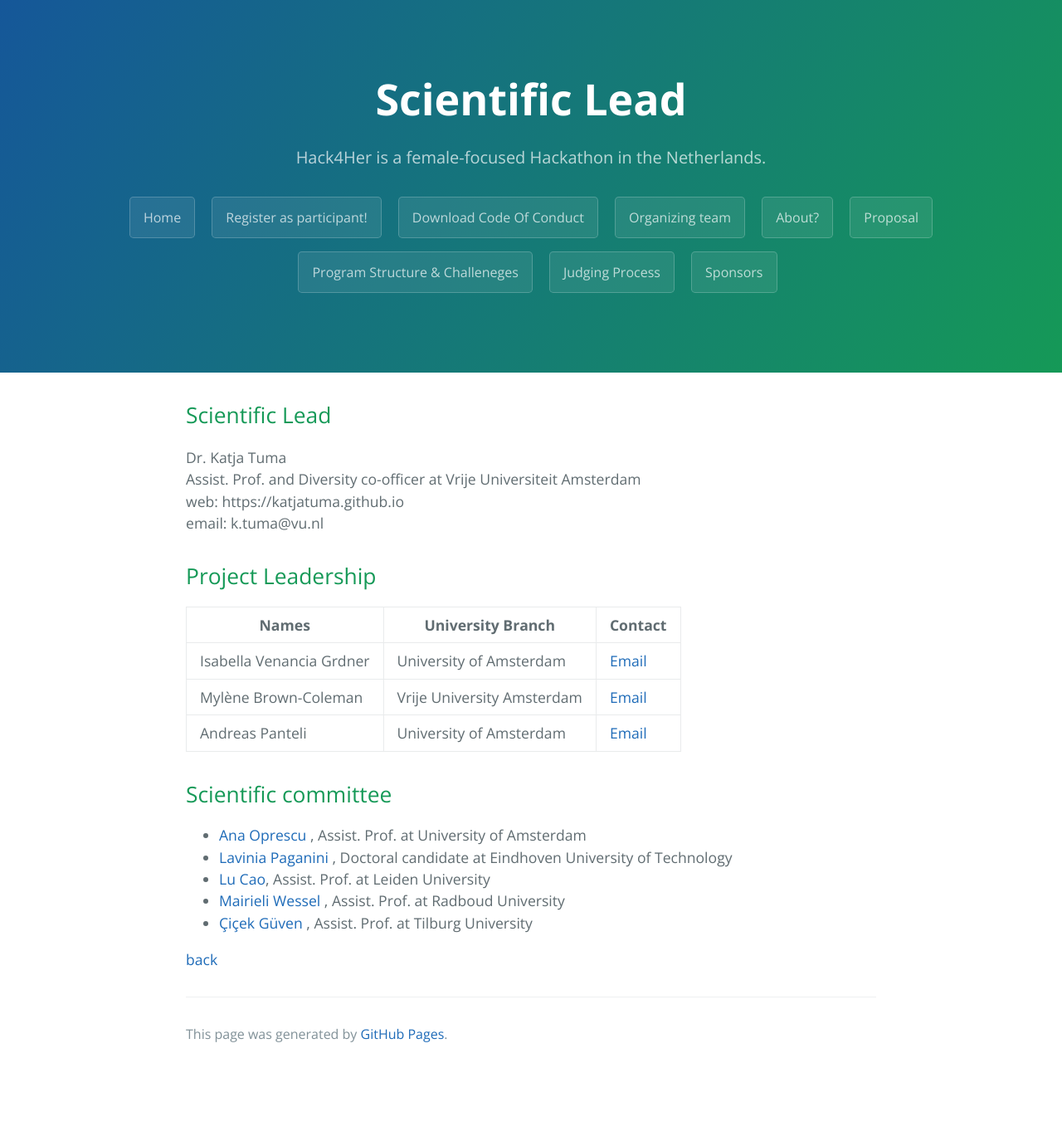
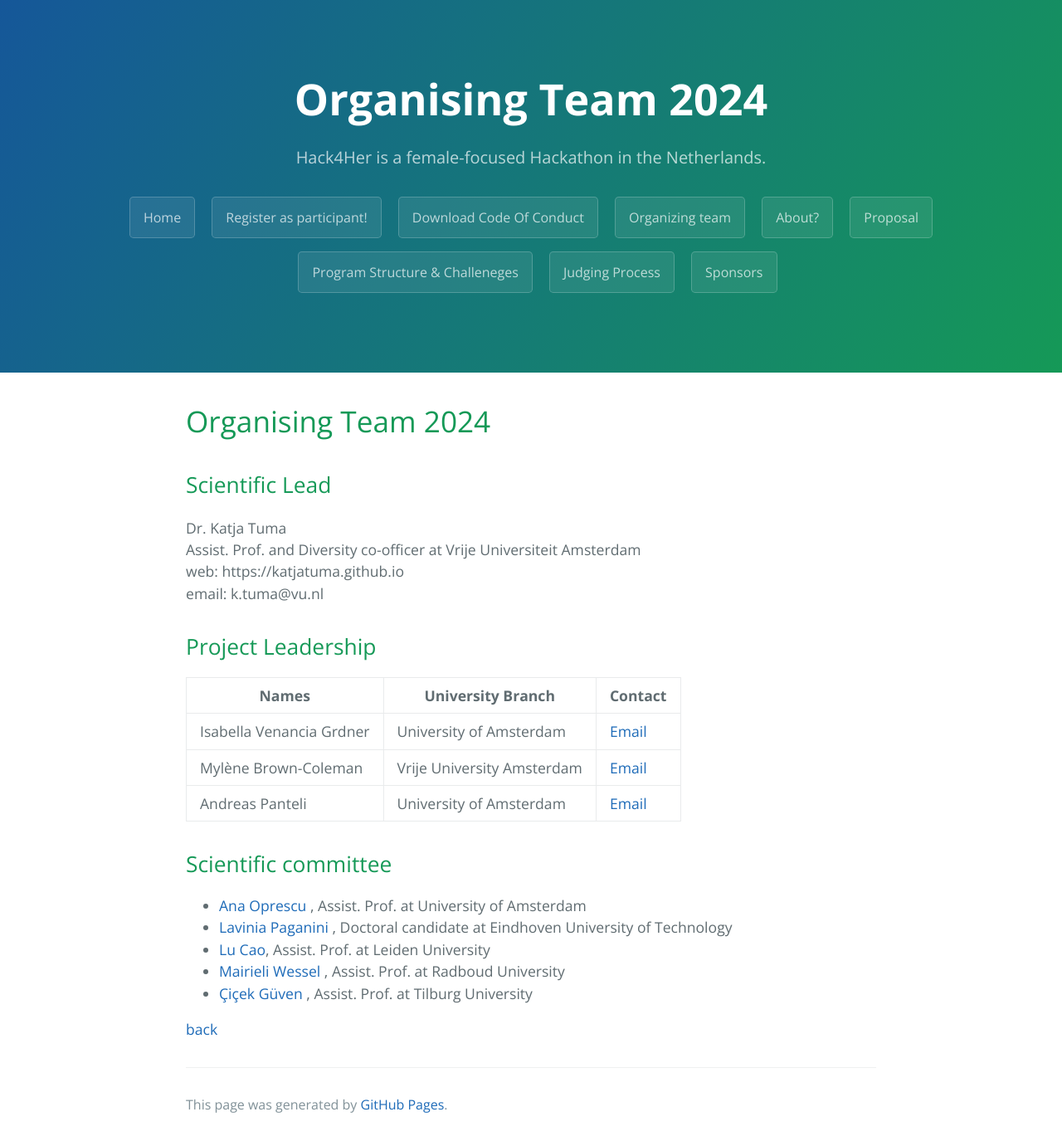
Before and after one commit to hack4her/hack4her.github.io, a Jekyll site: the page built from organizers.md, in a window 1280 px wide. Shown: the whole page at 83% size. Built offline with Jekyll 4.4.1, drawn with Linux system fonts in a browser that asks for light colours; our own code applies the rules of GitHub Pages for plain Markdown files; before the commit the page ends 1290 px from its top, so only the background shows below that.

Commit message:
Update organizers.md

```diff
--- a/organizers.md
+++ b/organizers.md
@@ -1,4 +1,4 @@
-
+# Organising Team 2024
 
 ## Scientific Lead
 Dr. Katja Tuma <br>
```
